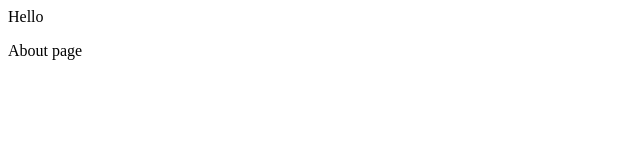
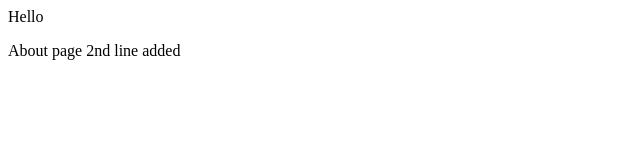
Before and after one commit to shaswat613/gitfolder3, a plain HTML site: page about.html in a window 1280 px wide. Shown: the full height of the page, 0-640 px from the left. Drawn offline with Linux system fonts and the light colour scheme.

Commit message:
new line added on about page

```diff
--- a/about.html
+++ b/about.html
@@ -12,6 +12,8 @@
         Hello
         <p>
            About page
+
+            2nd line added
         </p>
     </section>
 
```
